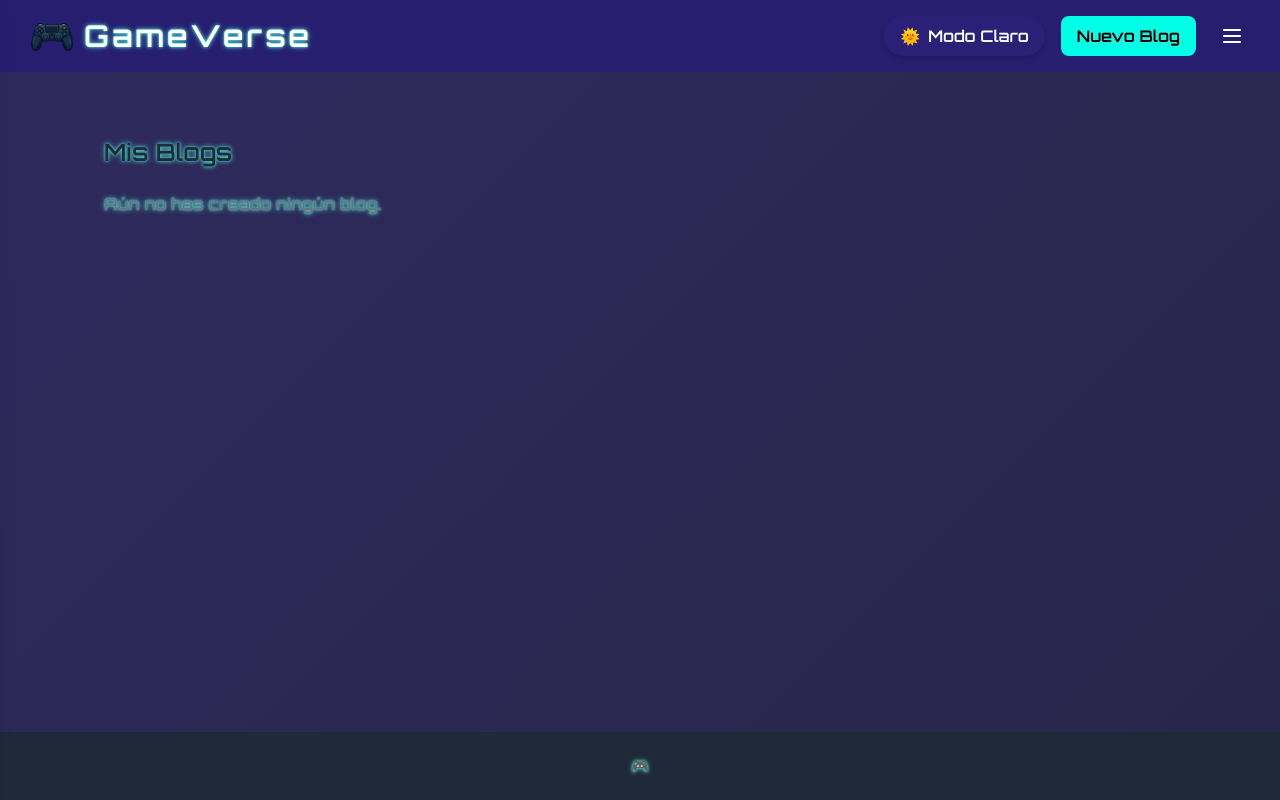
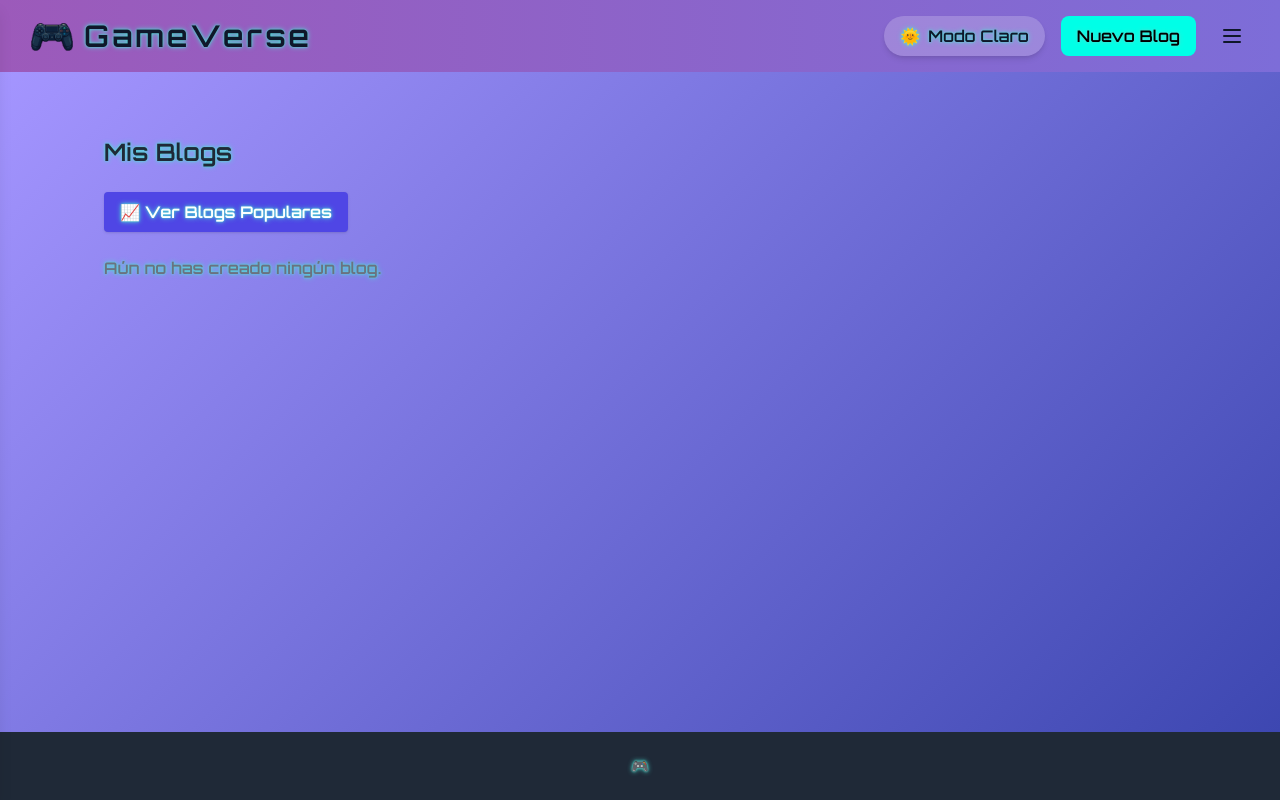
Before and after one commit to DanielIVG/ProyectoHDC4, a Django app: page /dashboard/ in a window 1280 px wide. Run offline with Django 5.2, Linux system fonts and the light colour scheme; the visitor is signed in with stand-in values (Sample User, id 1); data that the repository does not hold is empty; some libraries are stand-ins or nearby versions.

Commit message:
implementacion de metricas y ajustes modo claro

```diff
--- a/blogproject/blogapp/templates/blogapp/base.html
+++ b/blogproject/blogapp/templates/blogapp/base.html
@@ -69,10 +69,37 @@
       box-shadow: 0 4px 15px rgba(39, 30, 112, 0.7);
     }
     .neon-background {
-      background: linear-gradient(135deg, #0f0c29, #302b63, #24243e);
         background-size: 400% 400%;
         animation: neonBackground 20s ease infinite;
+        transition: background 0.8s ease-in-out;
     }
+
+    /* Modo Oscuro: degradado oscuro con colores neón */
+    body.dark .neon-background {
+      background: linear-gradient(135deg, #0f0c29, #302b63, #24243e);
+    }
+
+    body:not(.dark) .neon-background {
+      background: linear-gradient(135deg, #a495ff, #3d47b1);
+    }
+
+        /* Estilos para modo claro */
+    body:not(.dark) .light-mode-nav {
+      background: linear-gradient(to right, #9c5aba, #7d6dd8);
+      color: #0f172a;
+    }
+
+    body:not(.dark) .light-mode-link {
+      color: #0f172a;
+      text-shadow: 0 0 2px #4de0d4, 0 0 5px #4de0d4;
+    }
+
+    body:not(.dark) .light-mode-toggle {
+      background-color: rgba(255, 255, 255, 0.2);
+      color: #0f172a;
+      text-shadow: 0 0 2px #4de0d4, 0 0 5px #4de0d4;
+    }
+
     @keyframes neonBackground {
     0% { background-position: 0% 50%; }
     50% { background-position: 100% 50%; }
@@ -85,15 +112,20 @@
 </head>
 <body id="body" class="min-h-screen flex flex-col text-white font-gamer neon-glow">
   <!-- Navbar con color #271E70 -->
-  <nav class="bg-primary dark:bg-gradient-to-r dark:from-primary-dark dark:to-primary shadow-lg py-3 px-6 transition-colors duration-500 nav-glow">
+<nav class="transition-colors duration-500 py-3 px-6 nav-glow
+  bg-primary text-white
+  dark:bg-gradient-to-r dark:from-primary-dark dark:to-primary
+  dark:text-white
+  light-mode-nav">
   <div class="max-w-7xl mx-auto flex items-center px-1 w-full">
-      <a href="{% url 'blogapp:blog_list' %}" class="flex items-center gap-2 text-white text-3xl font-extrabold tracking-widest hover:text-neon transition-all duration-300">
+    <a href="{% url 'blogapp:blog_list' %}"
+       class="flex items-center gap-2 text-3xl font-extrabold tracking-widest hover:text-neon transition-all duration-300 light-mode-link">
       <img src="{% static 'images/favicon.ico' %}" alt="Logo" class="h-12 w-12">
       GameVerse
     </a>
 
     <div class="flex ml-auto items-center space-x-4">
-        <button onclick="toggleDarkMode()" class="flex items-center gap-2 px-4 py-2 rounded-full bg-primary-light/20 dark:bg-primary-dark/50 text-white hover:bg-primary-light/30 transition-all duration-300 shadow-md">
+      <button onclick="toggleDarkMode()" class="flex items-center gap-2 px-4 py-2 rounded-full bg-primary-light/20 dark:bg-primary-dark/50 text-white hover:bg-primary-light/30 transition-all duration-300 shadow-md light-mode-toggle">
         <span id="theme-icon" class="transition-transform duration-500 transform">🌞</span>
         <span id="theme-label" class="transition-opacity duration-500 ease-in-out">Modo Claro</span>
       </button>
@@ -104,10 +136,7 @@
           <a href="{% url 'blogapp:register' %}" class="bg-neon text-black px-4 py-2 rounded-lg hover:bg-primary-light hover:text-white transition-all duration-300 font-medium">Register</a>
         {% else %}
           <a href="{% url 'blogapp:add_blog' %}" class="bg-neon text-black px-4 py-2 rounded-lg hover:bg-primary-light hover:text-white transition-all duration-300 font-medium">Nuevo Blog</a>
-
-
-            <!-- Botón hamburguesa para abrir el sidebar -->
-            <button data-drawer-target="profile-sidebar" data-drawer-show="profile-sidebar" aria-controls="profile-sidebar" class="p-2 text-white hover:text-neon transition">
+          <button data-drawer-target="profile-sidebar" data-drawer-show="profile-sidebar" aria-controls="profile-sidebar" class="p-2 text-white hover:text-neon transition light-mode-link">
             <svg class="w-6 h-6" fill="none" stroke="currentColor" stroke-width="2" viewBox="0 0 24 24">
               <path stroke-linecap="round" stroke-linejoin="round" d="M4 6h16M4 12h16M4 18h16"/>
             </svg>
--- a/blogproject/blogapp/templates/blogapp/blog_detail.html
+++ b/blogproject/blogapp/templates/blogapp/blog_detail.html
@@ -1,6 +1,6 @@
 {% extends 'base.html' %}
 {% block content %}
-  <article class="bg-white dark:bg-gray-900 p-6 rounded-lg shadow-lg transition-all duration-700 ease-in-out dark:text-white text-gray-900 animate-fade-in">
+  <article class="bg-#7d6dd8 dark:bg-gray-900 p-6 rounded-lg shadow-lg transition-all duration-700 ease-in-out dark:text-white text-gray-900 animate-fade-in">
     <h1 class="text-3xl font-bold mb-4">{{ object.title }}</h1>
 
     {% if object.image %}
--- a/blogproject/blogapp/templates/blogapp/dashboard.html
+++ b/blogproject/blogapp/templates/blogapp/dashboard.html
@@ -2,6 +2,13 @@
 {% block content %}
 <div class="container mx-auto px-4 py-8">
   <h2 class="text-2xl font-bold mb-6 dark:text-white text-gray-800">Mis Blogs</h2>
+
+  <!-- Botón para ver blogs populares -->
+  <div class="mb-6">
+    <a href="{% url 'blogapp:popular_blogs' %}" class="inline-block bg-indigo-600 hover:bg-indigo-700 text-white font-semibold py-2 px-4 rounded shadow transition duration-300">
+      📈 Ver Blogs Populares
+    </a>
+  </div>
 
   <div class="space-y-6">
     {% for blog in blogs %}
--- a/blogproject/blogapp/urls.py
+++ b/blogproject/blogapp/urls.py
@@ -3,6 +3,7 @@ from .views import BlogListView, BlogDetailView, ReviewCreateView, CommentCreate
 from django.conf import settings
 from django.conf.urls.static import static
 from django.urls import include, path
+from .views import PopularBlogsView
 
 app_name = 'blogapp'
 
@@ -19,4 +20,5 @@ urlpatterns = [
     path('dashboard/profile/', ProfileUpdateView.as_view(), name='profile_edit'),
     path('logout/', logout_view, name='logout'),
     path('ckeditor/', include('ckeditor_uploader.urls')),
+    path('blogs/populares/', PopularBlogsView.as_view(), name='popular_blogs'),
 ] + static(settings.MEDIA_URL, document_root=settings.MEDIA_ROOT)
--- a/blogproject/blogapp/views.py
+++ b/blogproject/blogapp/views.py
@@ -7,6 +7,7 @@ from django.contrib.auth import authenticate, login, logout
 from django.contrib import messages
 from django.db.models import Count
 from .forms import RegisterForm, BlogForm, UserProfileForm, ReviewForm
+from django.db.models import Count, Avg
 
 
 class BlogListView(ListView):
@@ -88,15 +89,23 @@ class ReviewCreateView(LoginRequiredMixin, CreateView):
     template_name = 'blogapp/review_form.html'
 
     def form_valid(self, form):
+        # Obtenemos el blog correspondiente con el pk pasado en la URL
+        blog = get_object_or_404(Blog, pk=self.kwargs['pk'])
+
+        # Verificamos si el usuario ya ha hecho una reseña para este blog
+        if Review.objects.filter(blog=blog, reviewer=self.request.user).exists():
+            messages.error(self.request, 'Ya has enviado una reseña para este blog.')
+            return redirect('blogapp:blog_detail', pk=blog.pk)
+
+        # Si no hay reseña previa, asignamos al revisor (usuario actual)
         form.instance.reviewer = self.request.user
-        form.instance.blog = get_object_or_404(Blog, pk=self.kwargs['pk'])
-        if Review.objects.filter(blog=form.instance.blog, reviewer=self.request.user).exists():
-            messages.error(self.request, 'Ya has enviado una reseña para este blog')
-            return redirect('blogapp:blog_detail', pk=self.kwargs['pk'])
+        form.instance.blog = blog
+
         messages.success(self.request, '¡Reseña enviada exitosamente!')
         return super().form_valid(form)
 
     def get_success_url(self):
+        # Redirigimos al detalle del blog después de una reseña exitosa
         return reverse_lazy('blogapp:blog_detail', kwargs={'pk': self.kwargs['pk']})
 
 
@@ -194,3 +203,22 @@ class ProfileUpdateView(LoginRequiredMixin, UpdateView):
     def form_valid(self, form):
         messages.success(self.request, 'Perfil actualizado correctamente')
         return super().form_valid(form)
+
+class PopularBlogsView(ListView):
+    model = Blog
+    template_name = 'blogapp/blog_popular.html'
+    context_object_name = 'blogs'
+    paginate_by = 10
+
+    def get_queryset(self):
+        # Anotamos los blogs con el promedio de rating y número de comentarios
+        queryset = Blog.objects.annotate(
+            avg_rating=Avg('reviews__rating'),
+            num_comments=Count('reviews__comments')
+        ).order_by('-avg_rating', '-num_comments', '-created_at').select_related('author').prefetch_related('tags')
+        return queryset
+
+    def get_context_data(self, **kwargs):
+        context = super().get_context_data(**kwargs)
+        context['popular_tags'] = Tag.objects.annotate(num_blogs=Count('blog')).order_by('-num_blogs')[:10]
+        return context
```
Also changed, not shown: blogproject/blogapp/templates/blogapp/blog_popular.html (added, +74 -0 lines). Lines whose indentation alone changed are shown as unchanged.
